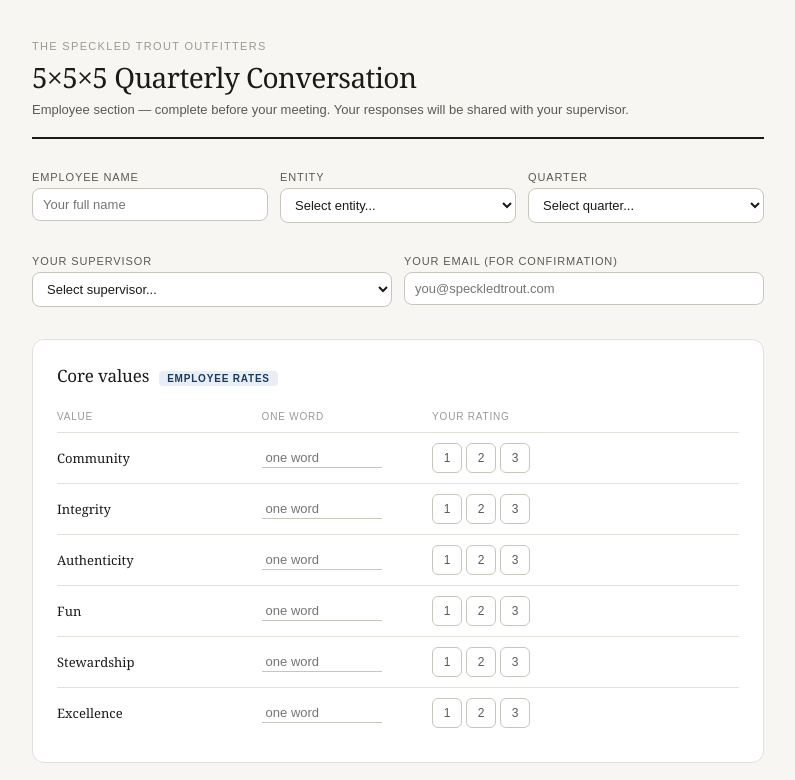
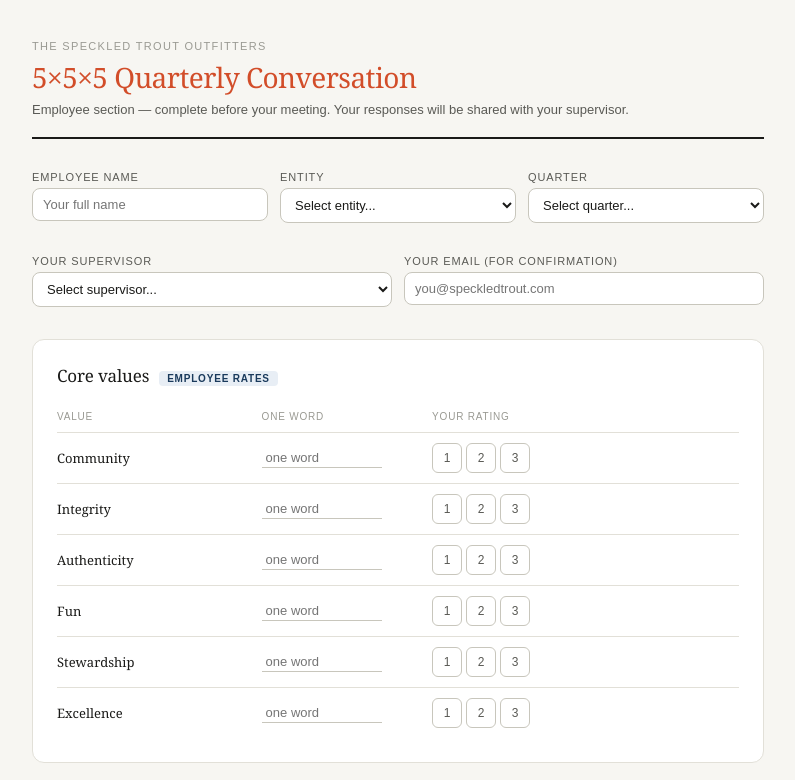
Before and after one commit to amcraig828/5x5-forms, a plain HTML site: page 5x5-employee.html in a window 1280 px wide. Shown: the top 780 px of the page, without its empty margins (242-1037 px from the left). Drawn offline with nearby package versions, Linux system fonts and the light colour scheme.

Commit message:
Add files via upload

```diff
--- a/5x5-employee.html
+++ b/5x5-employee.html
@@ -31,7 +31,7 @@
   /* Header */
   .header { border-bottom: 2px solid var(--ink); padding-bottom: 1.25rem; margin-bottom: 2rem; }
   .header-eyebrow { font-family: 'Arial', sans-serif; font-size: 11px; letter-spacing: 0.12em; text-transform: uppercase; color: var(--ink-tertiary); margin-bottom: 6px; }
-  .header h1 { font-size: 28px; font-weight: normal; letter-spacing: -0.02em; color: var(--ink); }
+  .header h1 { font-size: 28px; font-weight: normal; letter-spacing: -0.02em; color: #d24d29; }
   .header-sub { font-family: 'Arial', sans-serif; font-size: 13px; color: var(--ink-secondary); margin-top: 6px; }
 
   /* Meta fields */
```
